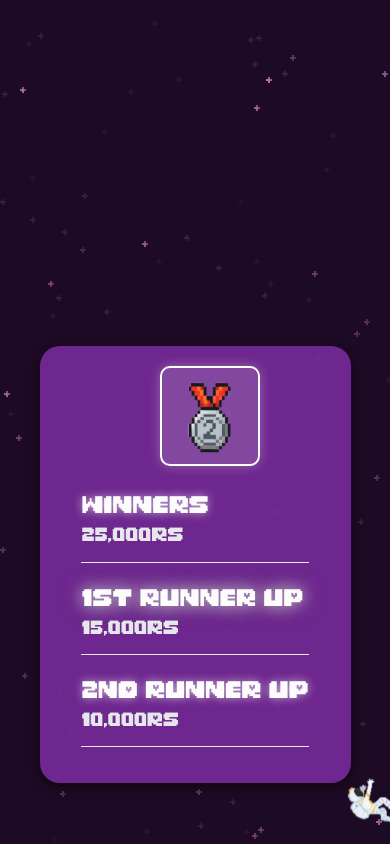
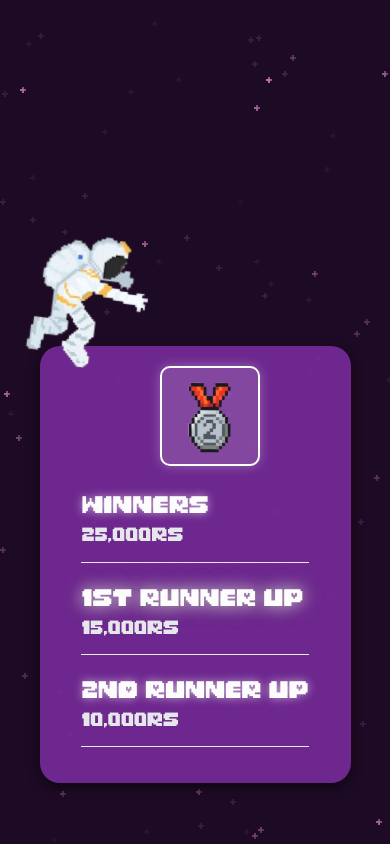
Before and after one commit to SHIBINSHA02/EDEN, a React (Vite) app: page / in a window 390 px wide. Shown: the part 2420-3264 px from the top of the page. Built offline with nearby package versions, Linux system fonts and the light colour scheme.

Commit message:
prizepool astro man positioning

```diff
--- a/src/Components/Prize/Prize.css
+++ b/src/Components/Prize/Prize.css
@@ -229,20 +229,22 @@
 /* Mobile adjustments */
 @media (max-width: 768px) {
   .astroman {
-    top: 70%;
-    left: 80%;
-    width: 30%;
+    top: 0%;
+    left: -10%;
+    width: 80%;
     height: auto;
+    transform: rotate(100deg) translateY(0px); /* Combined rotate and initial translateY */
     animation: floatAstromanMobile 3s infinite ease-in-out; /* Added mobile float */
   }
 }
 
 /* Floating animation for Astroman on mobile (can be the same or different) */
 @keyframes floatAstromanMobile {
-  0%, 100% {
-    transform: translateY(0px);
+  0%,
+  100% {
+    transform: rotate(96deg) translateY(0px); /* Combined rotate and translateY */
   }
   50% {
-    transform: translateY(-8px); /* Slightly smaller float for mobile */
+    transform: rotate(100deg) translateY(-8px); /* Combined rotate and translateY */
   }
 }
--- a/src/Components/Prize/Prize.jsx
+++ b/src/Components/Prize/Prize.jsx
@@ -10,9 +10,9 @@ export const Prize = () => {
 
   // Map prize pool sections to their respective SVGs
   const prizeImages = {
-    winner: "/1Price.svg",
-    runner1: "/2Price.svg",
-    runner2: "/3Price.svg",
+    winner: "./1Price.svg",
+    runner1: "./2Price.svg",
+    runner2: "./3Price.svg",
   };
 
   // Array of prize keys for cycling
```
